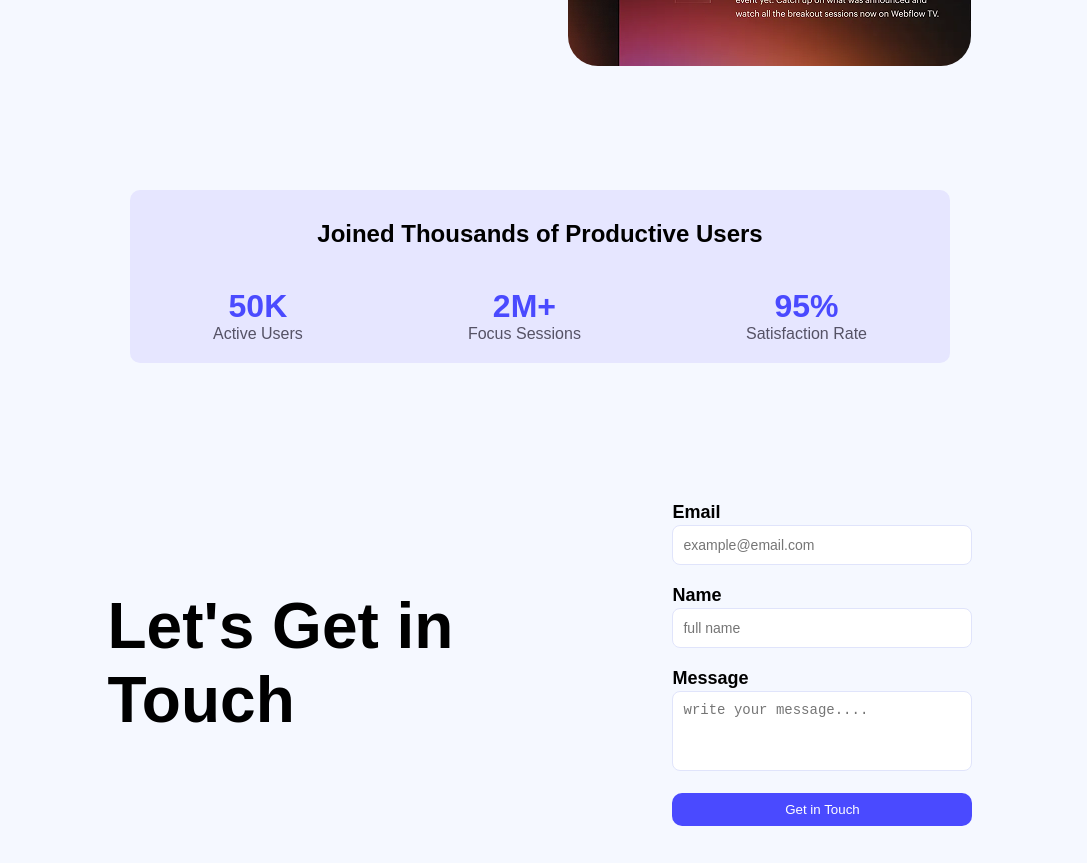
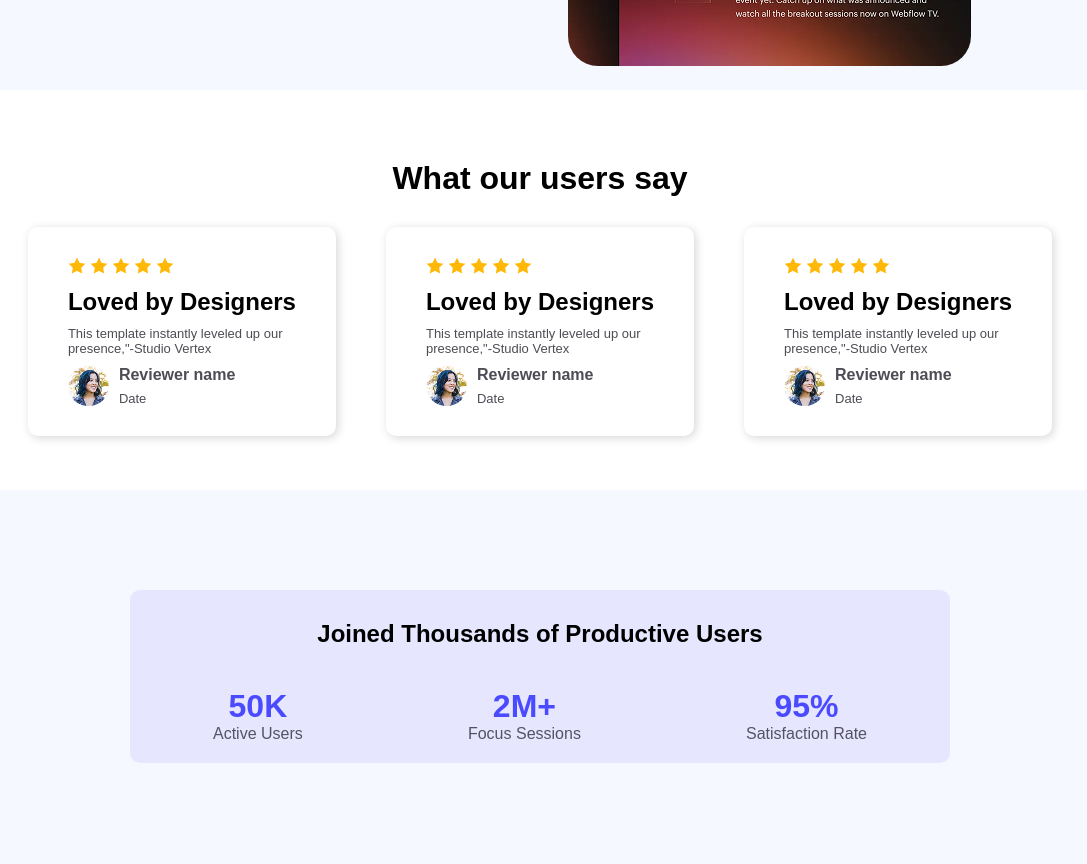
Before and after one commit to Saif-1400/First-Assignment, a plain HTML site: page index.html in a window 1280 px wide. Shown: the part 882-1746 px from the top of the page, without its empty margins (100-1187 px from the left). Drawn offline with Linux system fonts and the light colour scheme.

Commit message:
seven commit

```diff
--- a/index.html
+++ b/index.html
@@ -37,6 +37,69 @@
         </div>
         <div class="img">
             <img src="Assets/wc-mini.png" alt="">
+        </div>
+    </div>
+    <!-- chalang section -->
+    <div class="chalang">
+        <div class="chalang1">
+        <h1>What our users say</h1>
+        <div class="main1">
+            <div class="icon">
+                <img src="Assets/icon-star.png" alt="">
+                <img src="Assets/icon-star.png" alt="">
+                <img src="Assets/icon-star.png" alt="">
+                <img src="Assets/icon-star.png" alt="">
+                <img src="Assets/icon-star.png" alt="">
+                <h2>Loved by Designers</h2>
+                <p>This template instantly leveled up our <br>
+                presence,"-Studio Vertex</p>
+                <div class="down">
+                    <img src="Assets/avatar.png" alt="">
+                    <div>
+                        <h4>Reviewer name</h4>
+                        <p>Date</p>
+                    </div>
+                </div>
+            </div>
+
+            <div class="icon">
+                <img src="Assets/icon-star.png" alt="">
+                <img src="Assets/icon-star.png" alt="">
+                <img src="Assets/icon-star.png" alt="">
+                <img src="Assets/icon-star.png" alt="">
+                <img src="Assets/icon-star.png" alt="">
+                <h2>Loved by Designers</h2>
+                <p>This template instantly leveled up our <br>
+                presence,"-Studio Vertex</p>
+                <div class="down">
+                    <img src="Assets/avatar.png" alt="">
+                    <div>
+                        <h4>Reviewer name</h4>
+                        <p>Date</p>
+                    </div>
+                </div>
+            </div>
+
+            <div class="icon">
+                <img src="Assets/icon-star.png" alt="">
+                <img src="Assets/icon-star.png" alt="">
+                <img src="Assets/icon-star.png" alt="">
+                <img src="Assets/icon-star.png" alt="">
+                <img src="Assets/icon-star.png" alt="">
+                <h2>Loved by Designers</h2>
+                <p>This template instantly leveled up our <br>
+                presence,"-Studio Vertex</p>
+                <div class="down">
+                    <img src="Assets/avatar.png" alt="">
+                    <div>
+                        <h4>Reviewer name</h4>
+                        <p>Date</p>
+                    </div>
+                </div>
+            </div>
+
+
+        </div>
         </div>
     </div>
     <!-- Productive section -->
--- a/style.css
+++ b/style.css
@@ -244,3 +244,71 @@ footer div ul li a{
     margin-top: 10px;
     letter-spacing: 0;
 }
+
+.chalang{
+    background-color: #ffffff;
+    width: 100%;
+    color: black;
+    display: flex;
+     text-align: center;
+    justify-content: center;
+
+    height: 400px;
+
+}
+.chalang .chalang1{
+    margin-top: 70px;
+}
+.chalang .chalang1 .main1{
+    display: flex;
+    gap: 50px;
+}
+.chalang .chalang1 .icon{
+    text-align: left;
+    background-color: #ffffff;
+    box-shadow: 2px 2px 10px rgb(215, 215, 215);
+    padding: 30px 40px;
+    border-radius: 10px;
+    margin-bottom: 10px;
+}
+.chalang .chalang1 .icon h2{
+        letter-spacing: 0%;
+        font-family: Arial, sans-serif;
+        margin-top: 10px;
+
+}
+.chalang .chalang1 .icon p{
+    font-family: Arial, sans-serif;
+    color: #4e4c54;
+    font-size: 13px;
+    margin-top: 10px;
+    letter-spacing: 0;
+}
+.chalang1 .icon .down{
+    display: flex;
+    gap: 10px;
+    margin-top: 10px;
+
+}
+.chalang1 .icon .down p{
+    font-family: Arial, sans-serif;
+    color: #4e4c54;
+    line-height: 10px;
+    letter-spacing: 0;
+}
+.chalang1 .icon .down h4{
+    font-family: Arial, sans-serif;
+    color: #4e4c54;
+    letter-spacing: 0;
+}
+.chalang1 .icon .down img{
+    border-radius: 50%;
+}
+.chalang h1{
+    font-weight: 900;
+        letter-spacing: 0%;
+        font-family: Arial, sans-serif;
+        font-size: 2em;
+        margin-bottom: 30px;
+
+}
```
